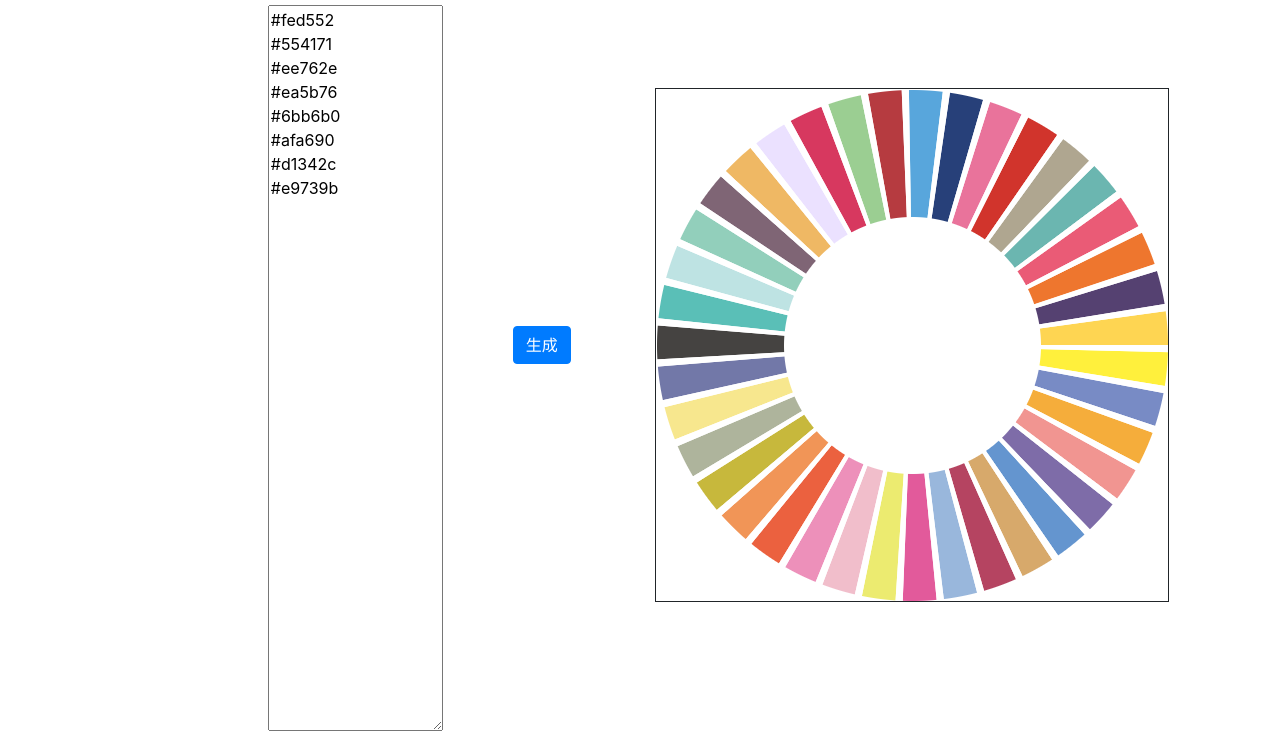
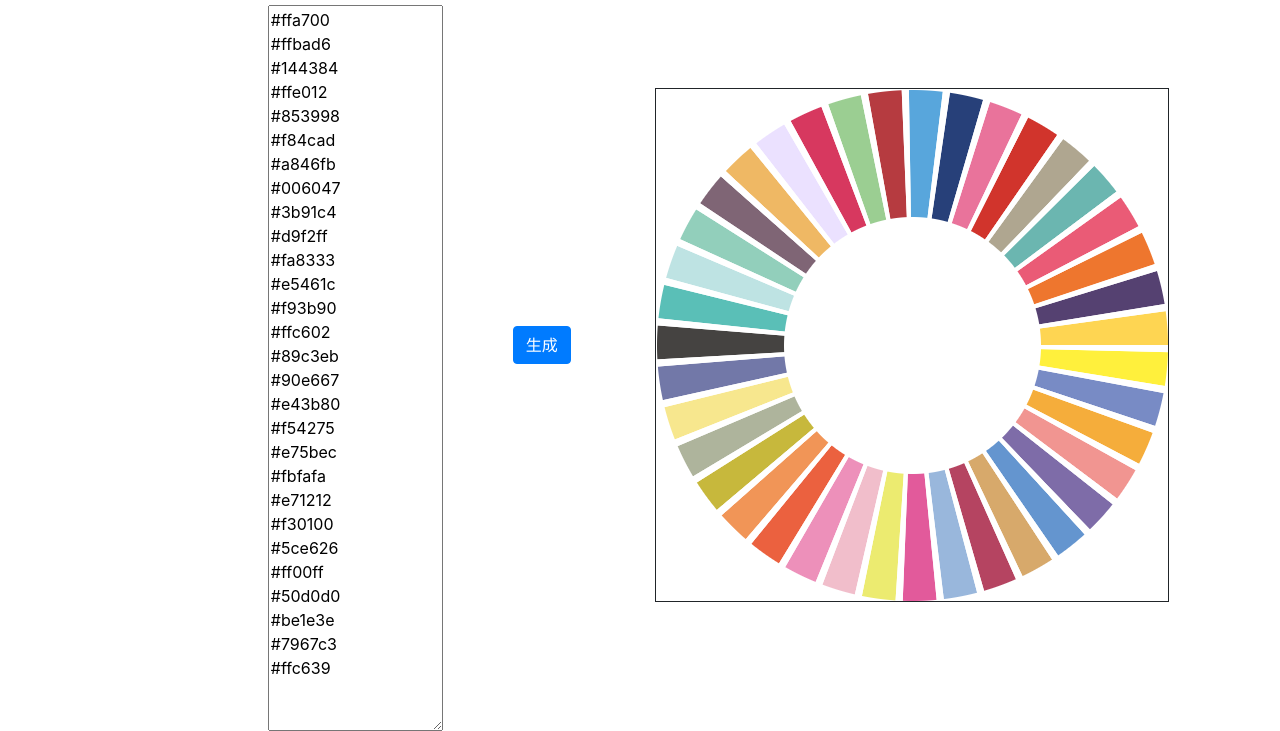
Before and after one commit to tankarup/colorcircle, a plain HTML site: page index.html in a window 1280 px wide. Shown: the part 97-828 px from the top of the page. Drawn offline with nearby package versions, Linux system fonts and the light colour scheme.

Commit message:
Add files via upload

```diff
--- a/index.html
+++ b/index.html
@@ -16,14 +16,34 @@
         <div class="col-4 text-center">
             <h2>カラーコード</h2>
             <textarea id="text" cols="15" rows="30" style="vertical-align: top;">
-#fed552
-#554171
-#ee762e
-#ea5b76
-#6bb6b0
-#afa690
-#d1342c
-#e9739b</textarea>
+#ffa700
+#ffbad6
+#144384
+#ffe012
+#853998
+#f84cad
+#a846fb
+#006047
+#3b91c4
+#d9f2ff
+#fa8333
+#e5461c
+#f93b90
+#ffc602
+#89c3eb
+#90e667
+#e43b80
+#f54275
+#e75bec
+#fbfafa
+#e71212
+#f30100
+#5ce626
+#ff00ff
+#50d0d0
+#be1e3e
+#7967c3
+#ffc639</textarea>
         </div>
         <div class="col-2">
             <button type="button" class="btn btn-primary" onclick="generateCircle();">生成</button>
```
